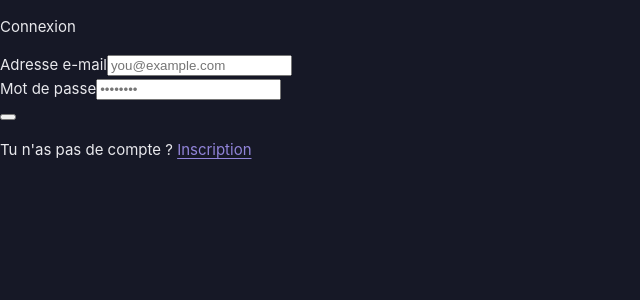
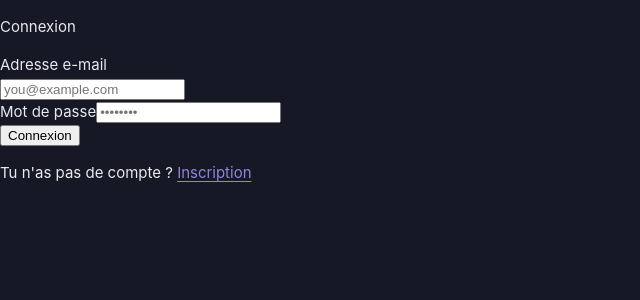
Before and after one commit to kelit-off/hebergeur_jeu, a Next.js app in the folder apps/web/: page /login in a window 1280 px wide. Shown: the top 300 px of the page, without its empty margins (0-640 px from the left). Built offline with nearby package versions, Linux system fonts and the light colour scheme; a web font is replaced by a local one.

Commit message:
feat:fonctionnement du login

```diff
--- a/apps/web/src/app/(auth)/login/page.tsx
+++ b/apps/web/src/app/(auth)/login/page.tsx
@@ -1,4 +1,20 @@
+"use client"
+
+import { useState } from "react"
+
 export default function LoginPage() {
+    const [formData, setFormData] = useState({
+        email: "",
+        password: ""
+    })
+
+
+    const submit = (e) => {
+        e.preventDefault();
+
+
+    }
+
     return (
         <div>
             <div>
@@ -6,19 +22,21 @@ export default function LoginPage() {
                     <p>Connexion</p>
                 </div>
 
-                <form>
-                    <div>
-                        <label>Adresse e-mail</label>
-                        <input id="email" type="email" name="email" placeholder="you@example.com" />
+                <form onSubmit={submit}>
+                    <div className="flex flex-col">
+                        <label htmlFor="email">Adresse e-mail</label>
+                        <div>
+                            <input id="email" type="email" name="email" placeholder="you@example.com" className="rounded-lg py-2 px-4" onChange={(e) => setFormData((prev) => ({ ...prev, [e.target.name]: e.target.value}))} />
+                        </div>
                     </div>
 
                     <div>
                         <label>Mot de passe</label>
-                        <input id="password" type="password" name="password" placeholder="••••••••" />
+                        <input id="password" type="password" name="password" placeholder="••••••••" onChange={(e) => setFormData((prev) => ({ ...prev, [e.target.name]: e.target.value }))} />
                     </div>
 
-                        <button>
-
+                        <button type="submit">
+                            Connexion
                         </button>
                 </form>
             </div>
```
